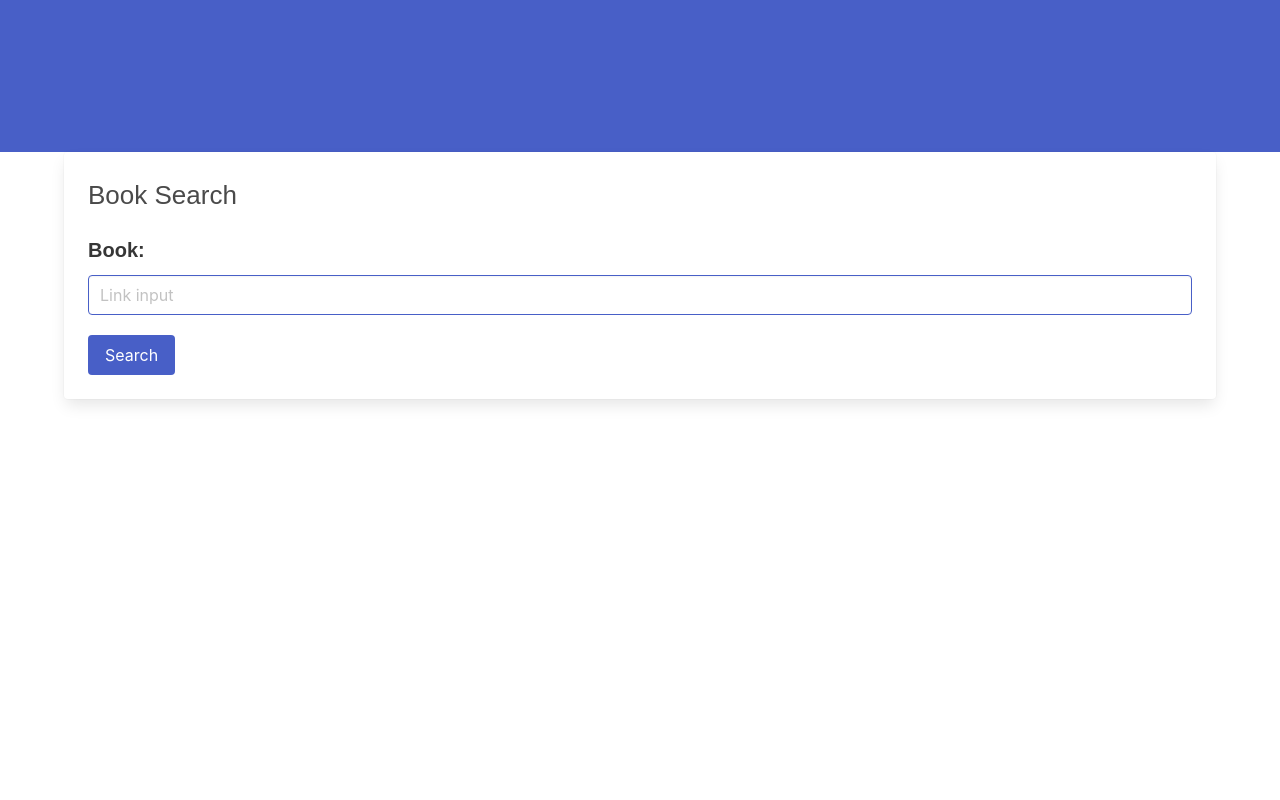
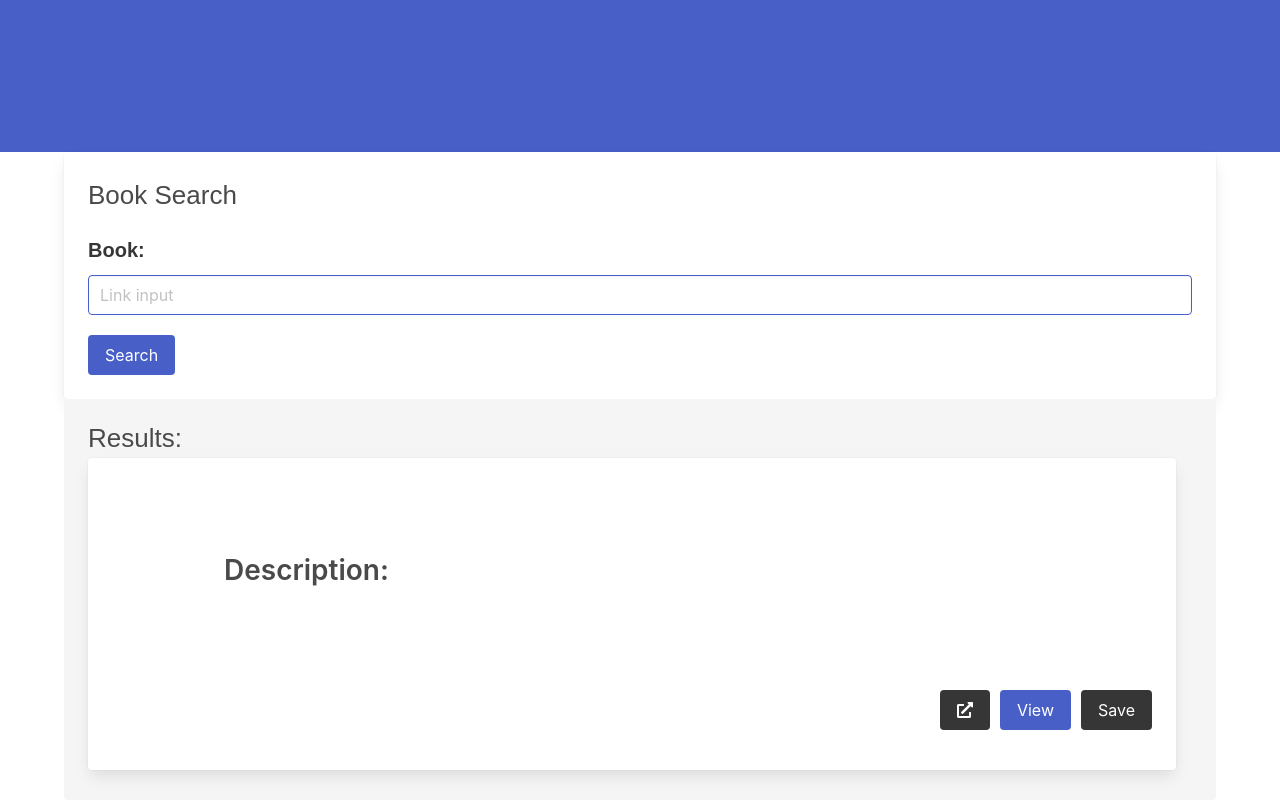
Before and after one commit to jessnyj/react-books, a React (Create React App) app in the folder client/: page / in a window 1280 px wide. Shown: the part 293-1093 px from the top of the page. Before the commit the page ends 800 px from the top, so only its background shows below. Built offline with nearby package versions, Linux system fonts and the light colour scheme.

Commit message:
added same card and container styling from saved to search

```diff
--- a/client/src/components/container/container.js
+++ b/client/src/components/container/container.js
@@ -22,7 +22,7 @@ function Container() {
   return (
     <div className="container is-widescreen">
       <div className="notification">
-      <h1 className="resultsSearch">Results:</h1>
+      <h1 className="resultsSearch">Saved Books:</h1>
         {books.map(book => (
         <Card
           key={book._id}
--- a/client/src/components/searchcard/searchcard.js
+++ b/client/src/components/searchcard/searchcard.js
@@ -1,10 +1,47 @@
 import React from 'react';
 import './searchcard.css';
 
-function SearchCard() {
+function SearchCard(props) {
 	return (
 		<div>
-
+			<div>
+				<div className="card cardHold">
+					<div className="card-content">
+						<div className="content">
+							<p className="titleSaved">{props.title}</p>
+							<p className="authorSaved">{props.author}</p>
+							<article className="media">
+								<figure className="media-left">
+									<p className="image">
+										<img className="cardImg" src={props.image} alt={props.name}></img>
+									</p>
+								</figure>
+								<div className="media-content">
+									<section className="section is-primary">
+										<h2 className="title">Description:</h2>
+										<h3 clasName="subtitle">
+											{props.description}
+										</h3>
+									</section>
+								</div>
+							</article>
+							<div className="resultsBtns">
+								<p className="control">
+									<a href={props.link}>
+										<button id="viewBtn" className="button is-dark"><i class="fas fa-external-link-alt"></i></button>
+									</a>
+								</p>
+								<p className="control">
+									<button id="viewBtn" className="button is-link">View</button>
+								</p>
+								<p className="control">
+									<button className="button is-dark">Save</button>
+								</p>
+							</div>
+						</div>
+					</div>
+				</div>
+			</div>
 		</div>
 	);
 };
--- a/client/src/components/searchcontainer/searchcontainer.js
+++ b/client/src/components/searchcontainer/searchcontainer.js
@@ -5,9 +5,14 @@ import SearchCard from '../searchcard/searchcard'
 function SearchContainer() {
 	return (
 		<div>
-			<SearchCard>
+			<div className="container is-widescreen">
+				<div className="notification">
+					<h1 className="resultsSearch">Results:</h1>
+					<SearchCard>
 
-			</SearchCard>
+					</SearchCard>
+				</div>
+			</div>
 		</div>
 	);
 };
```
